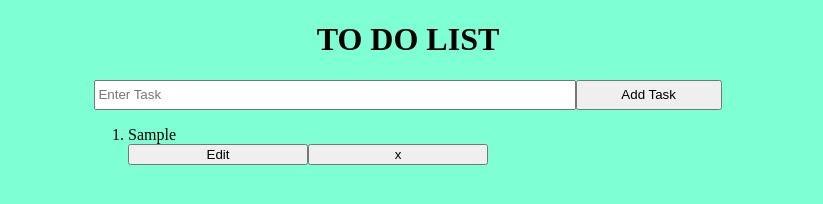
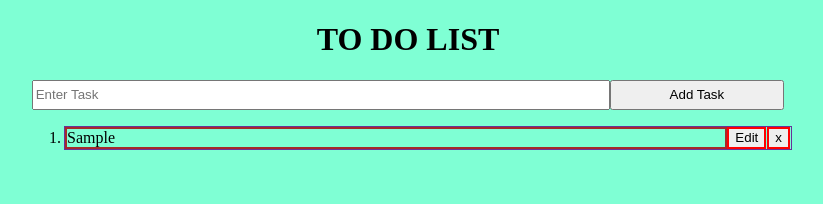
Before and after one commit to VENKATESH2486/To---Do-List-with-Edit-and-Delete-Functionality-using-JS, a plain HTML site: page index.html in a window 1280 px wide. Both pictures are taken after typing "Sample" into the empty fields and a click on the button "Add Task". Shown: the whole page, without its empty margins (232-1055 px from the left). Drawn offline with Linux system fonts and the light colour scheme.

Commit message:
Update styles.css

```diff
--- a/styles.css
+++ b/styles.css
@@ -1,7 +1,20 @@
 body{
-    width: 50%;
+    width: 60%;
     background-color: aquamarine;
     margin: auto;
+}
+.taskItem{
+    border: 1px solid rebeccapurple;
+    display: flex;
+}
+.taskItem > button{
+    border: 2px solid red;
+    width: auto;
+    margin-right: 1px;
+}
+.taskItem > li{
+    border: 2px solid brown;
+    width: 100%;
 }
 h1{
     text-align: center;
@@ -26,3 +39,9 @@ input{
 button{
     width: 30%;
 }
+
+@media screen and (max-width < 600px) {
+    body{
+        border: 3px solid brown;
+    }
+}
```
